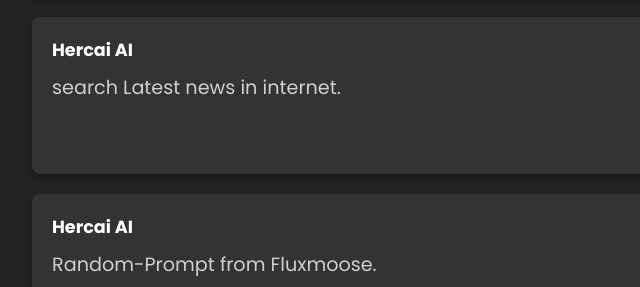
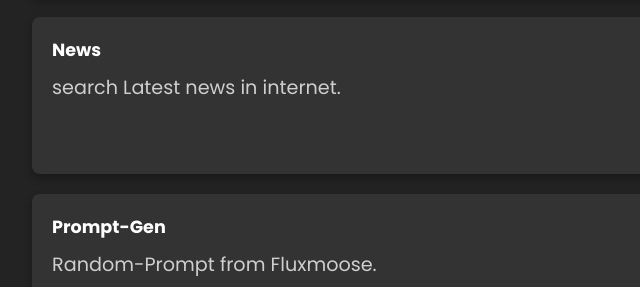
Before and after one commit to Cliffvincent/Betadash-api-swordslush, a website: page cliff/docs.html in a window 1280 px wide. Shown: the part 2005-2292 px from the top of the page, 198-838 px from the left. Drawn offline with Linux system fonts and the light colour scheme.

Commit message:
Update docs.html

```diff
--- a/cliff/docs.html
+++ b/cliff/docs.html
@@ -156,8 +156,8 @@
                 { url: "/gpt3-turbo?question=", name: "GPT3-TURBO", description: "Koala Api" },
                 { url: "/hercai?ask=", name: "Hercai AI", description: "AI model for entertainment queries." },
    { url: "/besh?ask=", name: "Besh AI", description: "Talk to beshie." },
-   { url: "/news?q=", name: "Hercai AI", description: "search Latest news in internet." },
-   { url: "/prompt-gen", name: "Hercai AI", description: "Random-Prompt from Fluxmoose." },
+   { url: "/news?q=", name: "News", description: "search Latest news in internet." },
+   { url: "/prompt-gen", name: "Prompt-Gen", description: "Random-Prompt from Fluxmoose." },
                 { url: "/okeyai?message=", name: "OKEYAI", description: "OkeyAI is an AI-powered conversational model developed by OkeyMeta" },
                 { url: "/hastebin?upload=", name: "HASTEBIN", description: "Skyra Hastebin Uploader" },
                 { url: "/gogo?search=&ep=", name: "GOGO", description: "Anime Tv movies gogo" },
```
